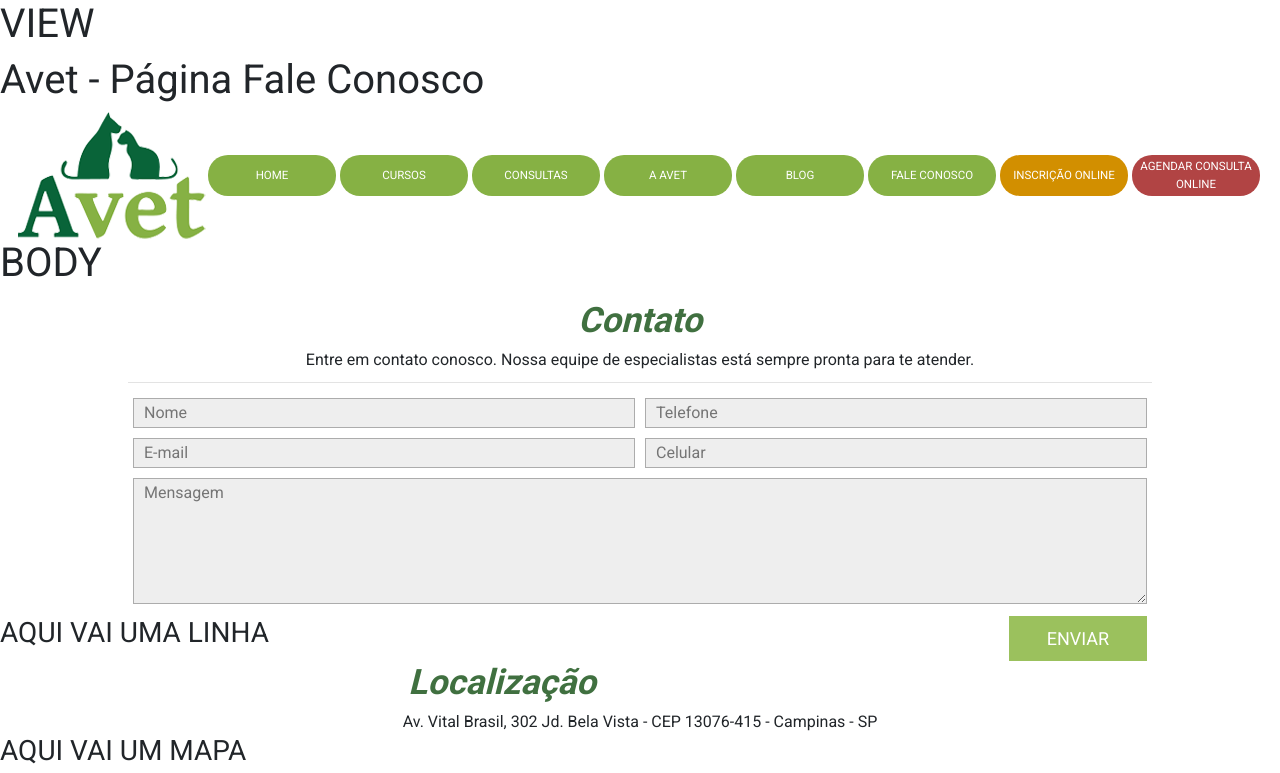
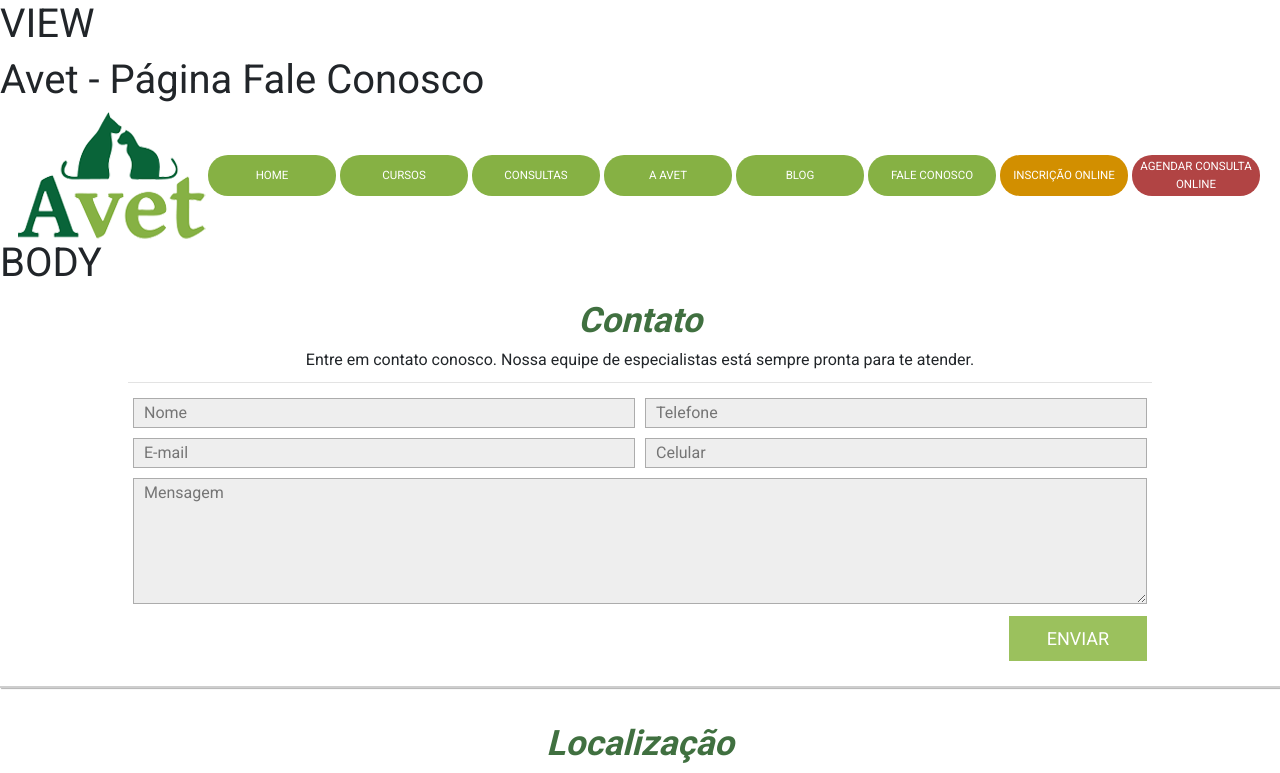
Before and after one commit to marcusviniciusmo/Avet_Cursos_Website, a React (Create React App) app in the folder frontend/: page /faleConosco in a window 1280 px wide. Shown: the top 773 px of the page. Built offline with nearby package versions, Linux system fonts and the light colour scheme.

Commit message:
Styling the FaleConosco view divider

```diff
--- a/frontend/src/views/FaleConosco/index.tsx
+++ b/frontend/src/views/FaleConosco/index.tsx
@@ -2,6 +2,7 @@ import Header from "components/Header";
 import ContactAreaHeader from "components/ContactAreaHeader";
 import ContactForm from "components/ContactForm";
 import Footer from "components/Footer";
+import './styles.css';
 
 function FaleConosco() {
   return (
@@ -20,7 +21,7 @@ function FaleConosco() {
 
       <ContactForm />
 
-      <h3>AQUI VAI UMA LINHA</h3>
+      <div id="faleConoscoAreaBorder" />
 
       <ContactAreaHeader
         areaTitle="Localização"
--- /dev/null
+++ b/frontend/src/views/FaleConosco/styles.css
@@ -0,0 +1,5 @@
+div#faleConoscoAreaBorder {
+  margin: 70px auto 30px;
+  border: 1px solid #CECECE;
+  box-shadow: 1px 1px 1px rgba(0, 0, 0, .3);
+}
```
